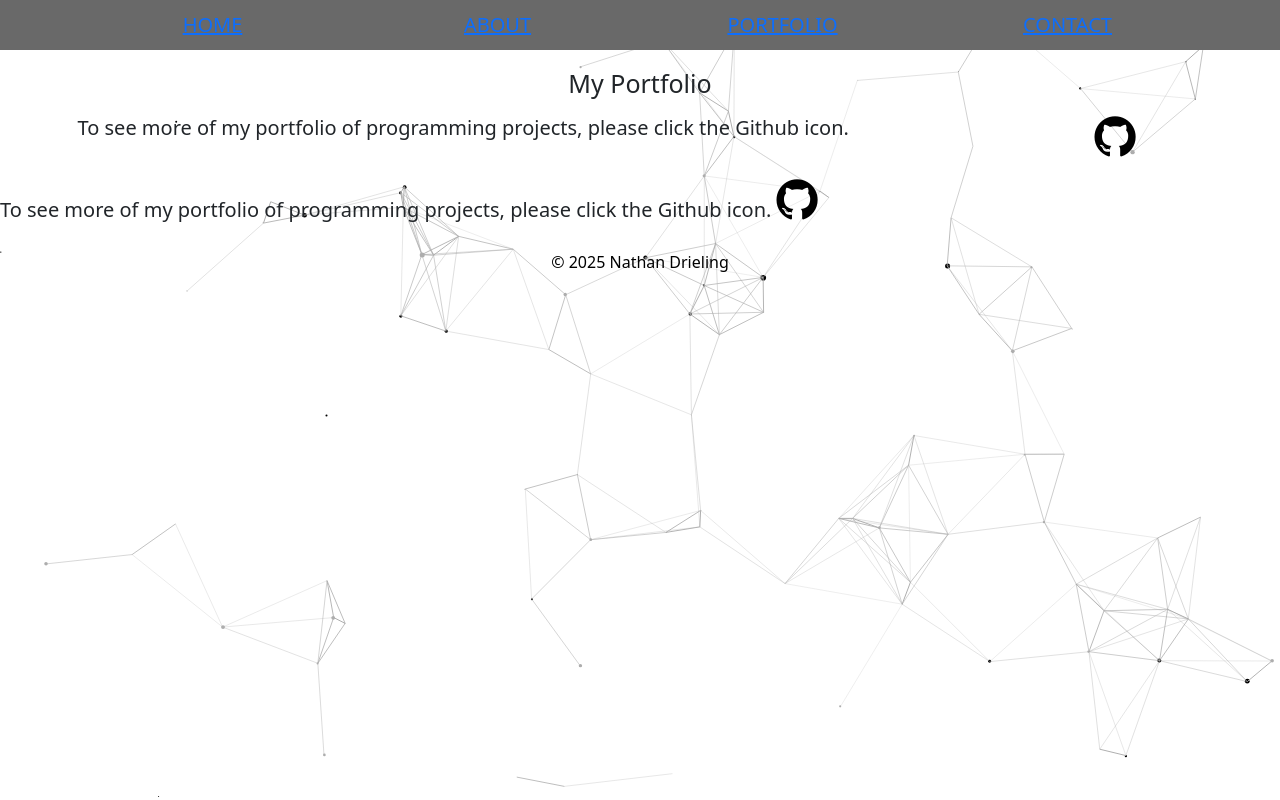
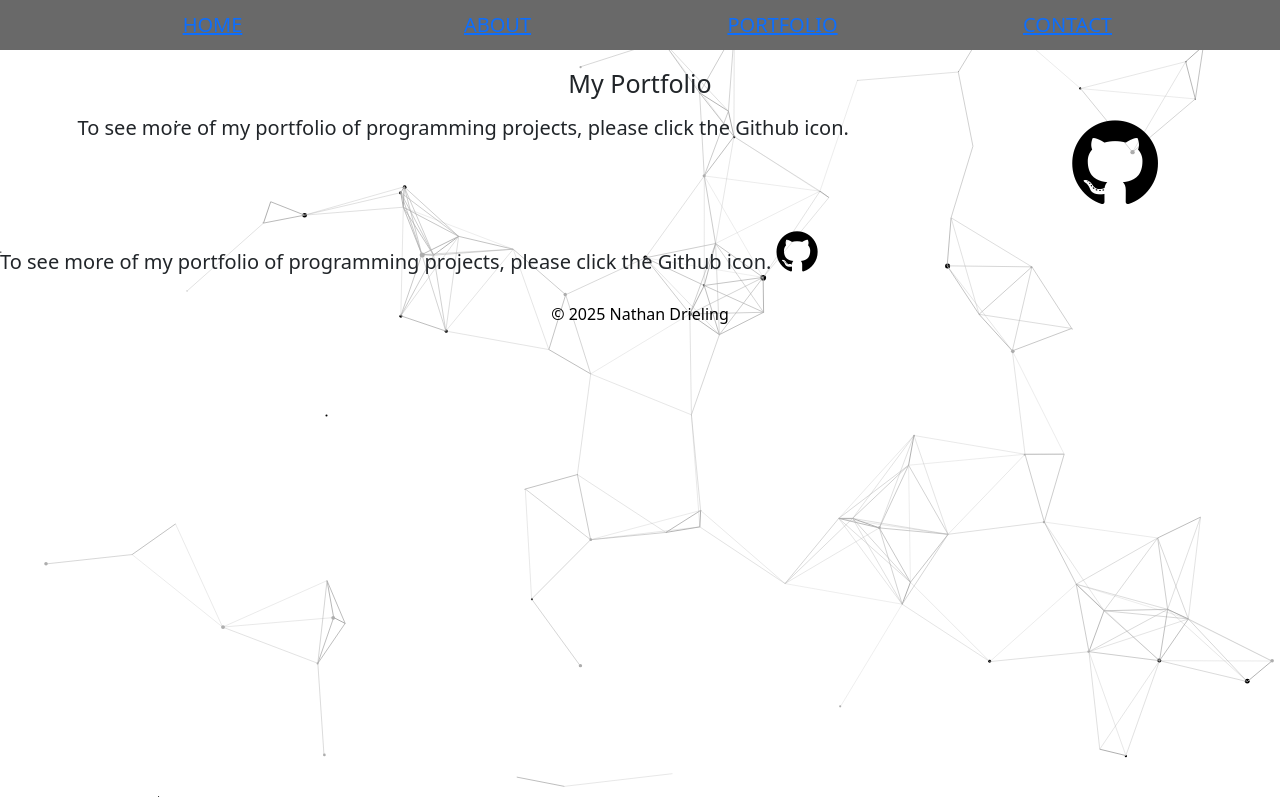
Before and after one commit to Nathan-Drieling/MSCoding-Portfolio-Project, a plain HTML site: page portfolio.html in a window 1280 px wide. Drawn offline with nearby package versions, Linux system fonts and the light colour scheme; a script that the page names is missing.

Commit message:
Update portfolio.html

```diff
--- a/portfolio.html
+++ b/portfolio.html
@@ -103,8 +103,7 @@
                 </div>
                 <div class="col-2 d-flex mx-auto d-block justify-content-center align-items-center">
                     <a href="https://github.com/Nathan-Drieling">
-                        <i class ="fa fa-github" id = "GitHubLogo"
-                        style="font-size:48px; color:black"></i>
+                        <i class ="fa fa-github" id = "GitHubLogo"></i>
                     </a>
                 </div>
             </div>
```
